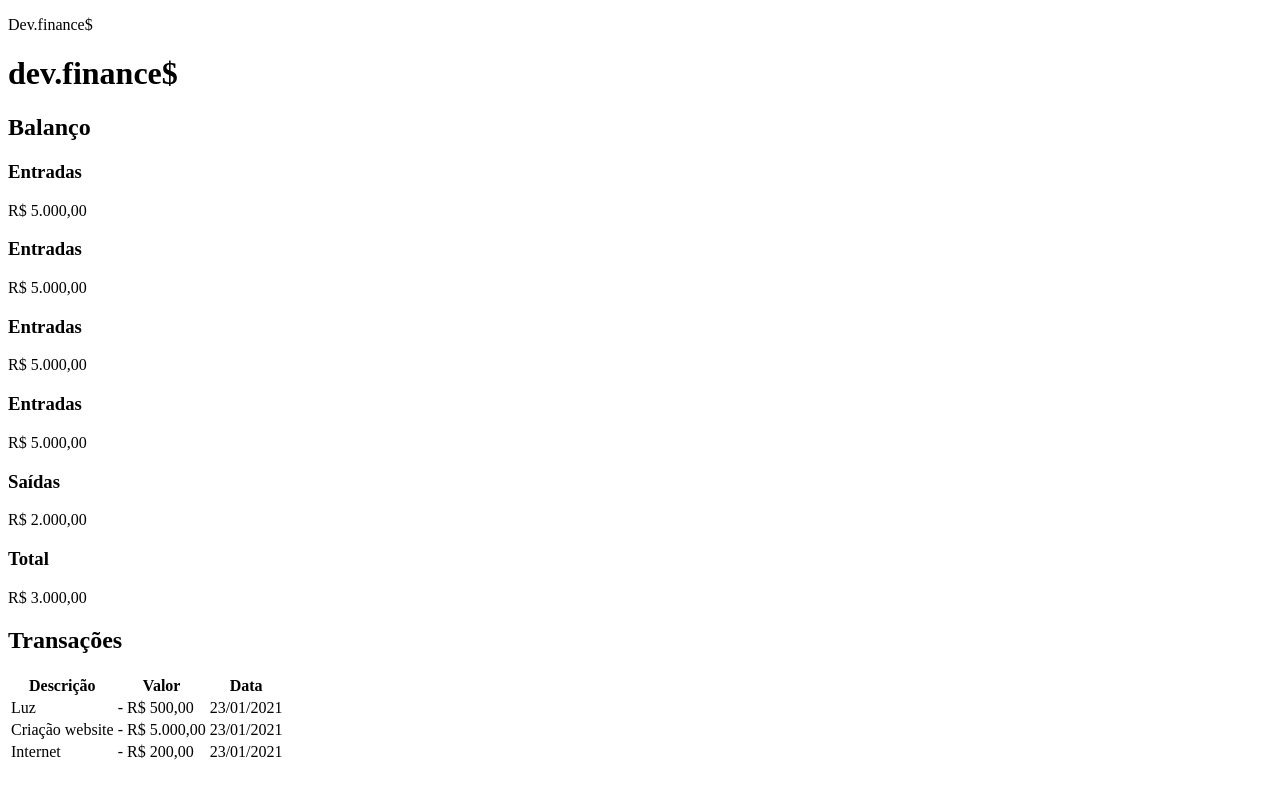
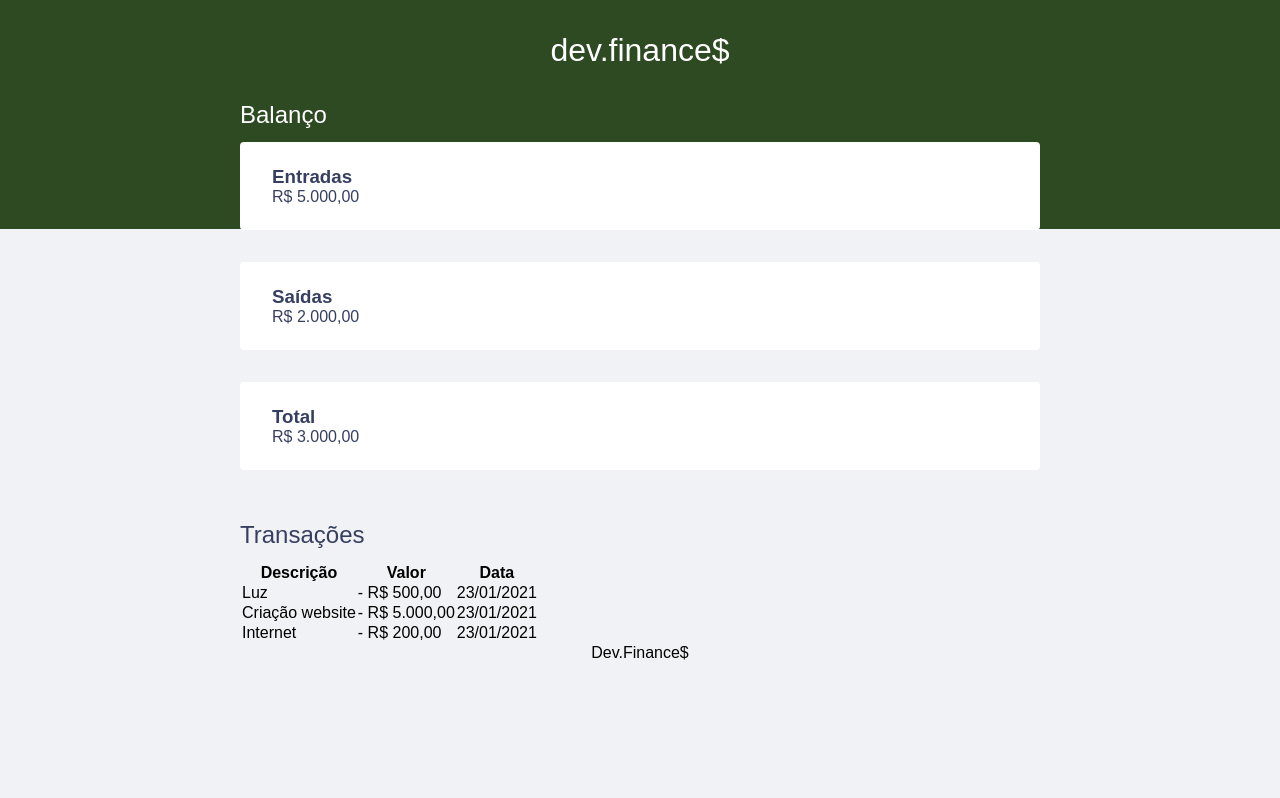
Before and after one commit to IgorHenriqueSouza/Dev.Finance-, a plain HTML site: page index.html in a window 1280 px wide. Drawn offline with Linux system fonts and the light colour scheme.

Commit message:
Incluindo CSS

```diff
--- a/index.html
+++ b/index.html
@@ -4,47 +4,38 @@
 <head>
     <meta charset="UTF-8">
     <meta name="viewport" content="width=device-width, initial-scale=1.0">
+
     <title>Dev.finance$</title>
+    <link rel="stylesheet" href="style.css">
 </head>
 
 <body>
 
     <header>
-        <p>Dev.finance$</p>
+        <h1 id="logo">dev.finance$</h1>
     </header>
-    <main>
-        <h1>dev.finance$</h1>
-        <section>
+    <main class="container">
+
+        <section id="balance">
             <h2>Balanço</h2>
-            <div>
+            <div class="card">
                 <h3>Entradas</h3>
                 <p>R$ 5.000,00</p>
             </div>
-            <div>
-                <h3>Entradas</h3>
-                <p>R$ 5.000,00</p>
+            <div class="card">
+                <h3>Saídas</h3>
+                <p>R$ 2.000,00</p>
             </div>
-            <div>
-                <h3>Entradas</h3>
-                <p>R$ 5.000,00</p>
+            <div class="card">
+                <h3>Total</h3>
+                <p>R$ 3.000,00</p>
             </div>
-            <h3>Entradas</h3>
-            <p>R$ 5.000,00</p>
 
-            <h3>Saídas</h3>
-            <p>R$ 2.000,00</p>
-
-            <h3>Total</h3>
-            <p>R$ 3.000,00</p>
-        </section>
-        <section>
 
         </section>
-
-
-
-        <h2>Transações</h2>
-
+        <section id="transaction">
+            <h2>Transações</h2>
+        </section id="data-table">
         <table>
             <Thead>
                 <tr>
@@ -76,6 +67,9 @@
             </tbody>
         </table>
     </main>
+    <footer>
+        <p>Dev.Finance$</p>
+    </footer>
 
 
 
--- /dev/null
+++ b/style.css
@@ -0,0 +1,62 @@
+/* Global ===========================*/
+* {
+    margin: 0;
+    padding: 0;
+    box-sizing: border-box;
+}
+
+body{
+    background: #f0f2f5;
+    font-family: 'Poppins', sans-serif;
+}
+.container {
+    width: min(90vw, 800px);
+    margin: auto;
+}
+/* Titles ============================*/
+h2 {
+    margin-top: 3.2rem;
+    margin-bottom: 0.8rem;
+    color: #363f5f;
+
+    font-weight: normal;
+
+}
+
+/* Header ============================*/
+header {
+    background: #2D4A22;
+    padding: 2rem 0 10rem;
+    text-align: center;
+}
+
+#logo {
+    color: #fff;
+    font-weight: 100;
+}
+
+/* Balance ============================*/
+#balance {
+    margin-top: -8rem;
+}
+#balance h2 {
+    color: white;
+    margin-top: 0;
+}
+
+/* Cards ============================*/
+.card {
+    background: white;
+    padding: 1.5rem 2rem;
+    border-radius: 0.25rem;
+
+    margin-bottom: 2rem;
+
+    color: #363f5f;
+}
+
+
+/* Footer ============================*/
+footer {
+    text-align: center;
+}
```
